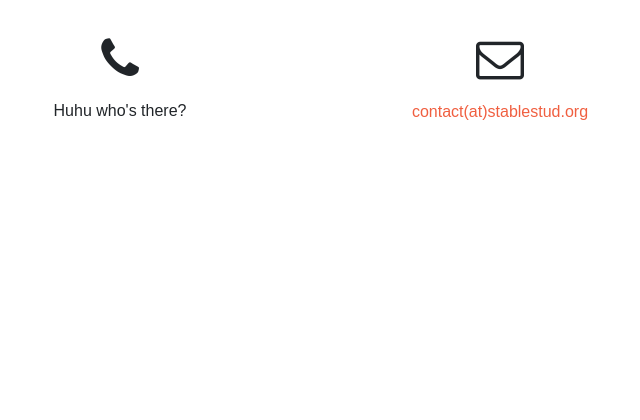
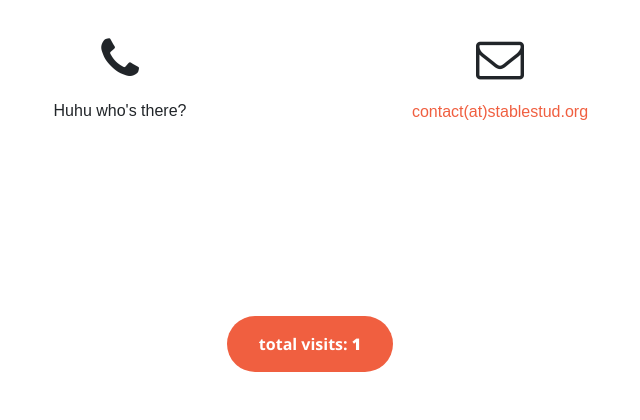
Before and after one commit to stablestud/stablestud.org, a PHP site: page / in a window 1280 px wide. Shown: the part 3445-3865 px from the top of the page, without its empty margins (330-970 px from the left). Before the commit the page ends 3565 px from the top, so only its background shows below. Run offline with PHP 8.4, Linux system fonts and the light colour scheme; some libraries are stand-ins or nearby versions.

Commit message:
Added visit counter Therefore using PHP. index.html is now index.php

```diff
--- /dev/null
+++ b/count.php
@@ -0,0 +1,20 @@
+<?php
+
+	if (file_exists('count_visitors.txt'))
+	{
+		$fil = fopen('count_visitors.txt', r);
+		$dat = fread($fil, filesize('count_visitors.txt'));
+		echo $dat+1;
+		fclose($fil);
+		$fil = fopen('count_visitors.txt', w);
+		fwrite($fil, $dat+1);
+	}
+
+	else
+	{
+		$fil = fopen('count_visitors.txt', w);
+		fwrite($fil, 1);
+		echo '1';
+		fclose($fil);
+	}
+?>
--- a/index.html
+++ b/index.php
@@ -1,6 +1,6 @@
 <!DOCTYPE html>
 <html lang="en">
-<!-- stablestud.org v1.0.1 -->
+<!-- stablestud.org v1.0.2 -->
   <head>
 
     <meta charset="utf-8">
@@ -169,7 +169,11 @@
         </div>
       </div>
     </section>
-
+    <div class="container">
+      <div class="row">
+        <p class="text-white mx-auto text-center btn btn-primary btn-xl my-5 text-lowercase">total visits: <strong><?php include "count.php"; ?></strong></p>
+      </div>
+    </div>
     <!-- Bootstrap core JavaScript -->
     <script src="vendor/jquery/jquery.min.js"></script>
     <script src="vendor/bootstrap/js/bootstrap.bundle.min.js"></script>
--- /dev/null
+++ b/robots.txt
@@ -0,0 +1,2 @@
+User-agent: *
+Allow: /
```
Also changed, not shown: 1 other file.
